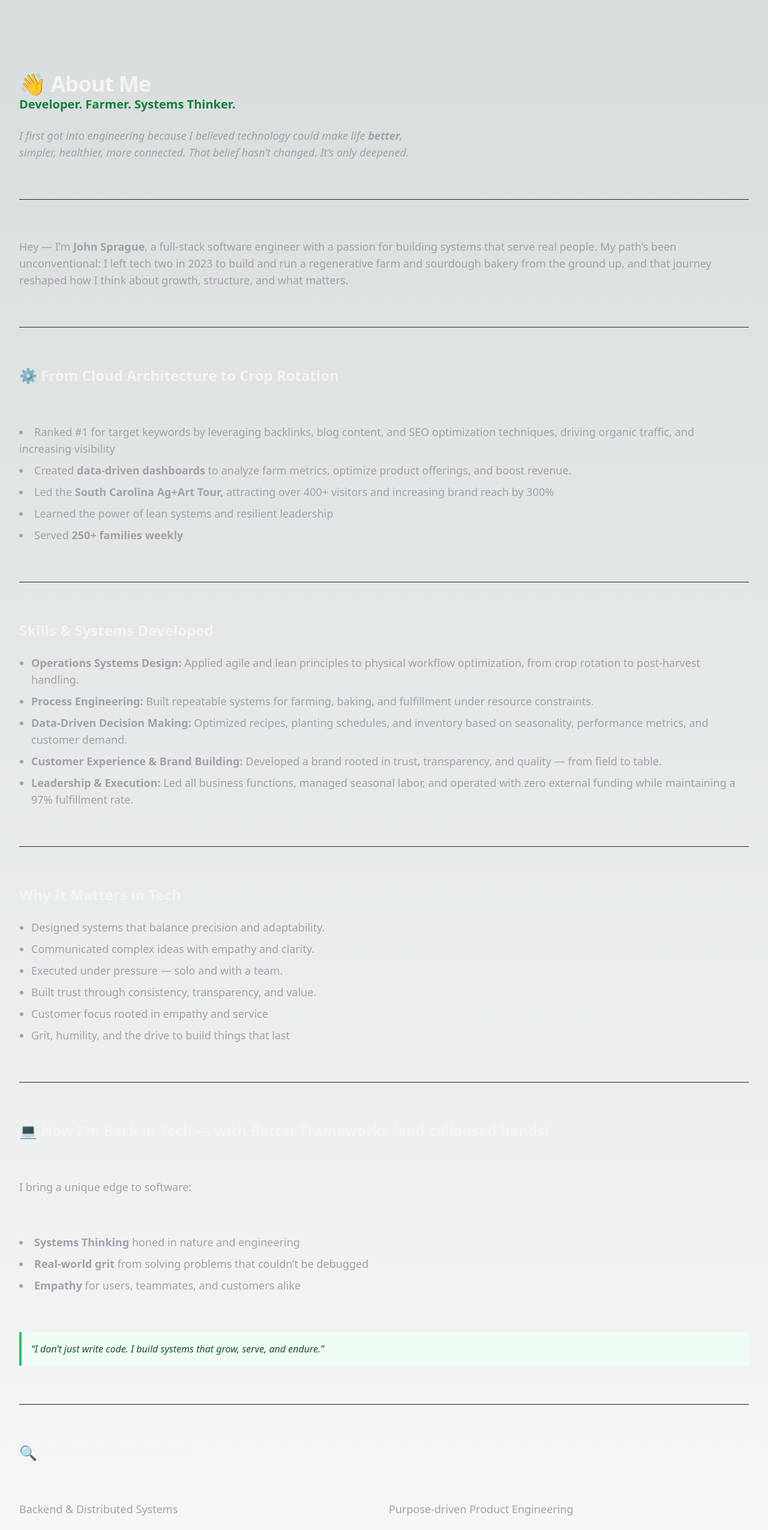
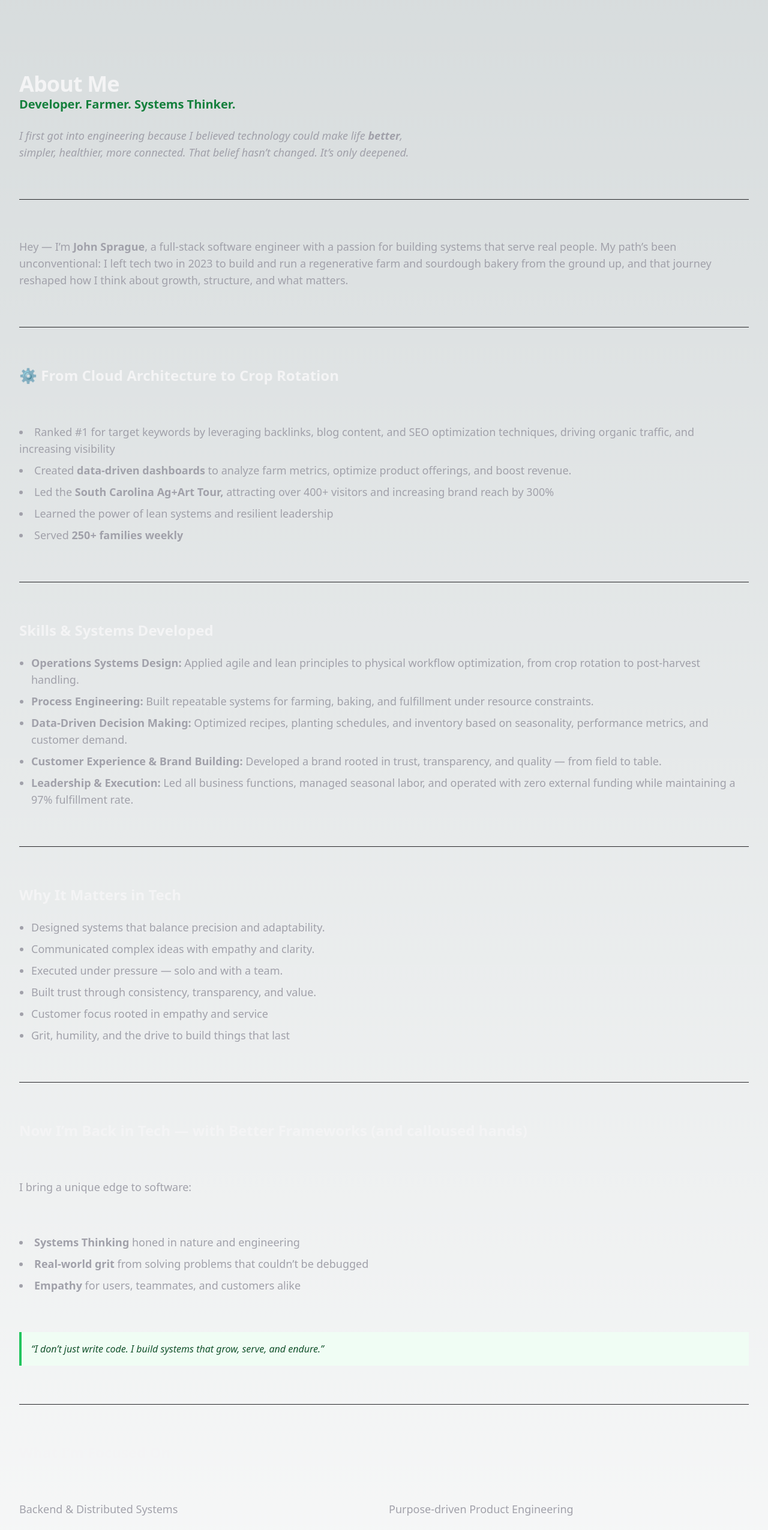
Before and after one commit to john-sprague/code-by-spraguejdev, a React (Vite) app: page /about-me in a window 1280 px wide. Shown: the part 160-2711 px from the top of the page at 60% size. Built offline with nearby package versions, Linux system fonts and the light colour scheme.

Commit message:
fix(contact-us): remove a few emojis

```diff
--- a/src/routes/AboutMe.tsx
+++ b/src/routes/AboutMe.tsx
@@ -6,7 +6,7 @@ const AboutMe: React.FC = () => {
       <div className="px-6 pt-16 mx-auto space-y-8 max-w-7xl lg:px-8 md:space-y-16 md:pt-24 lg:pt-32">
         <div className="max-w-2xl mx-auto lg:mx-0">
           <h2 className="text-3xl font-bold tracking-tight text-zinc-100 sm:text-4xl">
-            👋 About Me
+            About Me
           </h2>
           <h3 className="text-xl text-green-700 font-semibold mb-6">
             Developer. Farmer. Systems Thinker.
@@ -73,7 +73,7 @@ const AboutMe: React.FC = () => {
         <div className="w-full h-px bg-zinc-800 my-6" />
 
           <h3 className="text-2xl font-semibold mt-10 mb-4 text-zinc-100">
-            💻 Now I’m Back in Tech — with Better Frameworks (and calloused hands)
+            Now I’m Back in Tech — with Better Frameworks (and calloused hands)
           </h3>
           <p className="mb-6 text-lg text-zinc-400">
             I bring a unique edge to software:
@@ -96,7 +96,7 @@ const AboutMe: React.FC = () => {
           <div className="w-full h-px bg-zinc-800 my-6" />
 
           <h3 className="text-2xl font-semibold mt-10 mb-4 text-zinc-100">
-            🔍 What I’m Focused On
+            What I’m Focused On
           </h3>
           <ul className="grid grid-cols-1 sm:grid-cols-2 gap-4 text-lg text-zinc-400">
             <li>Backend & Distributed Systems</li>
@@ -108,7 +108,7 @@ const AboutMe: React.FC = () => {
           <div className="w-full h-px bg-zinc-800 my-6" />
 
           <h3 className="text-2xl font-semibold mt-10 mb-4 text-zinc-100">
-            ⚡ When I’m Not Coding...
+             When I’m Not Coding...
           </h3>
           <p className="mb-6 text-lg text-zinc-400">
             I’m training for endurance events, walking my German Shepherd{" "}
```
